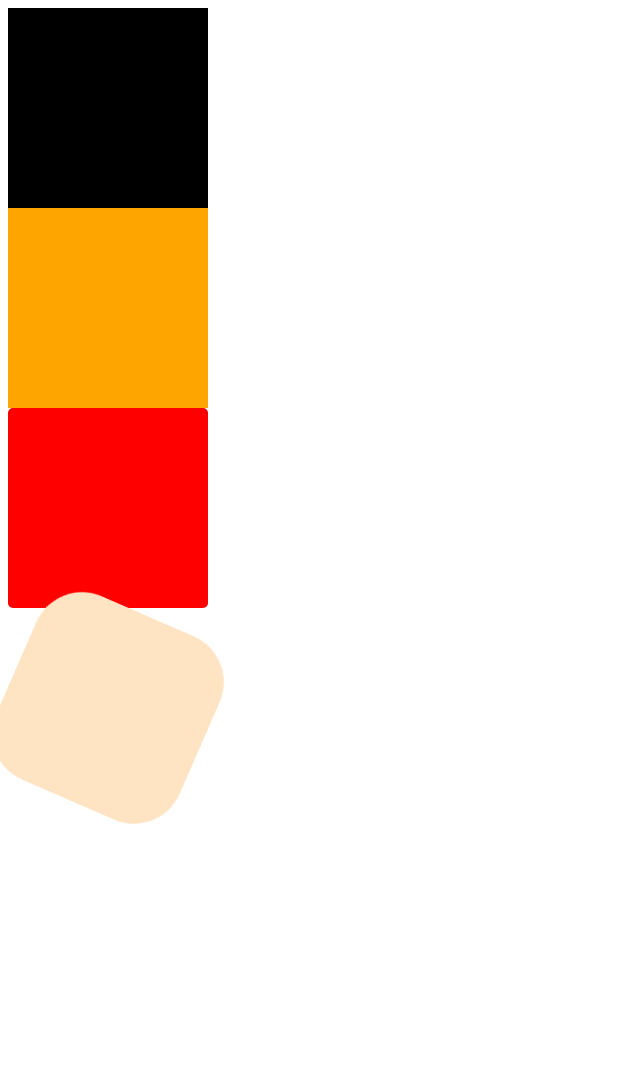
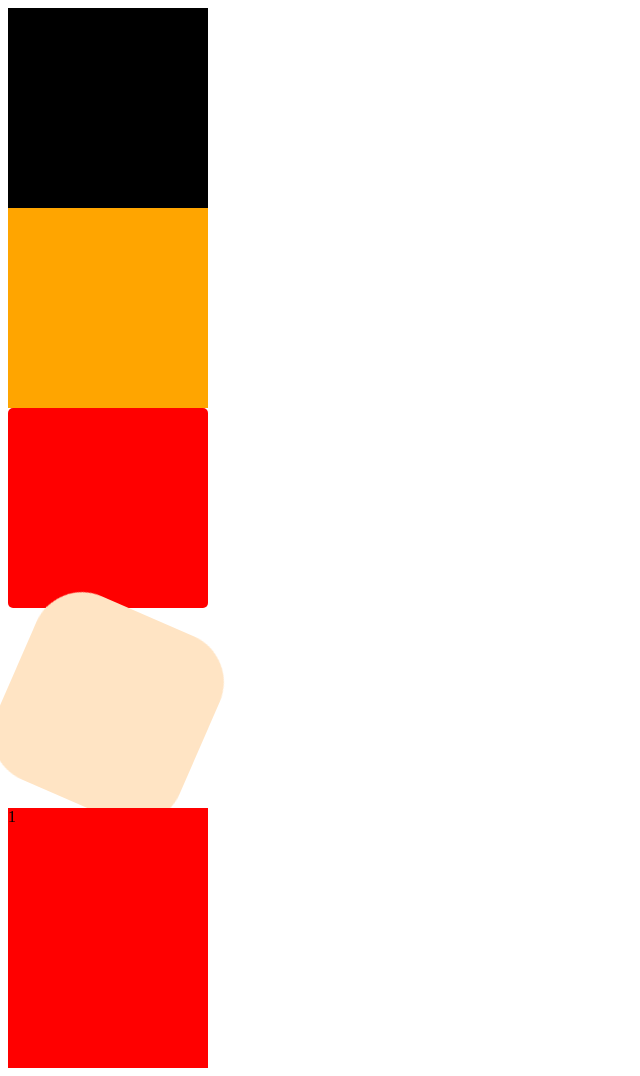
Before and after one commit to nickyzhang-fe/css-practice, a website: page src/templates/day20.html in a window 1280 px wide. Shown: the whole page, without its empty margins (0-640 px from the left). Before the commit the page ends 840 px from the top, so only its background shows below. Drawn offline with Linux system fonts and the light colour scheme.

Commit message:
增加3D翻转

```diff
--- a/src/templates/day20.html
+++ b/src/templates/day20.html
@@ -62,6 +62,39 @@
             background: bisque;
             animation: rotate1 2s ease-in infinite ;
         }
+
+        /*纸牌反转*/
+        #cardflip {
+            width: 200px;
+            height: 260px;
+            position: relative;
+            perspective: 800px;
+        }
+        #card1 {
+            width: 100%;
+            height: 100%;
+            position: absolute;
+            transform-style: preserve-3d;
+            transition: transform 1s;
+            /*transform-origin: left center;*/
+        }
+        #card1 div{
+            position: absolute;
+            width: 100%;
+            height: 100%;
+            backface-visibility: hidden;
+        }
+        #card1 .front {
+            background: red;
+        }
+        #card1 .back {
+            background: blue;
+            transform: rotateY( 180deg );
+        }
+        #card1.flipped {
+            transform: rotateY( 180deg );
+            /*transform: translateX( 100% ) rotateY( 180deg );*/
+        }
     </style>
 </head>
 <body>
@@ -72,6 +105,18 @@
 <div class="translate2"></div>
 <div class="transition1"></div>
 <div class="circle"></div>
-
+<div id="cardflip">
+    <div id="card1">
+        <div class="front">1</div>
+        <div class="back">2</div>
+    </div>
+</div>
+<script>
+    var card1 = document.getElementById('card1')
+    card1.addEventListener('click', function () {
+        console.log('click')
+        card1.setAttribute("class", "flipped");
+    }, true)
+</script>
 </body>
 </html>
```
